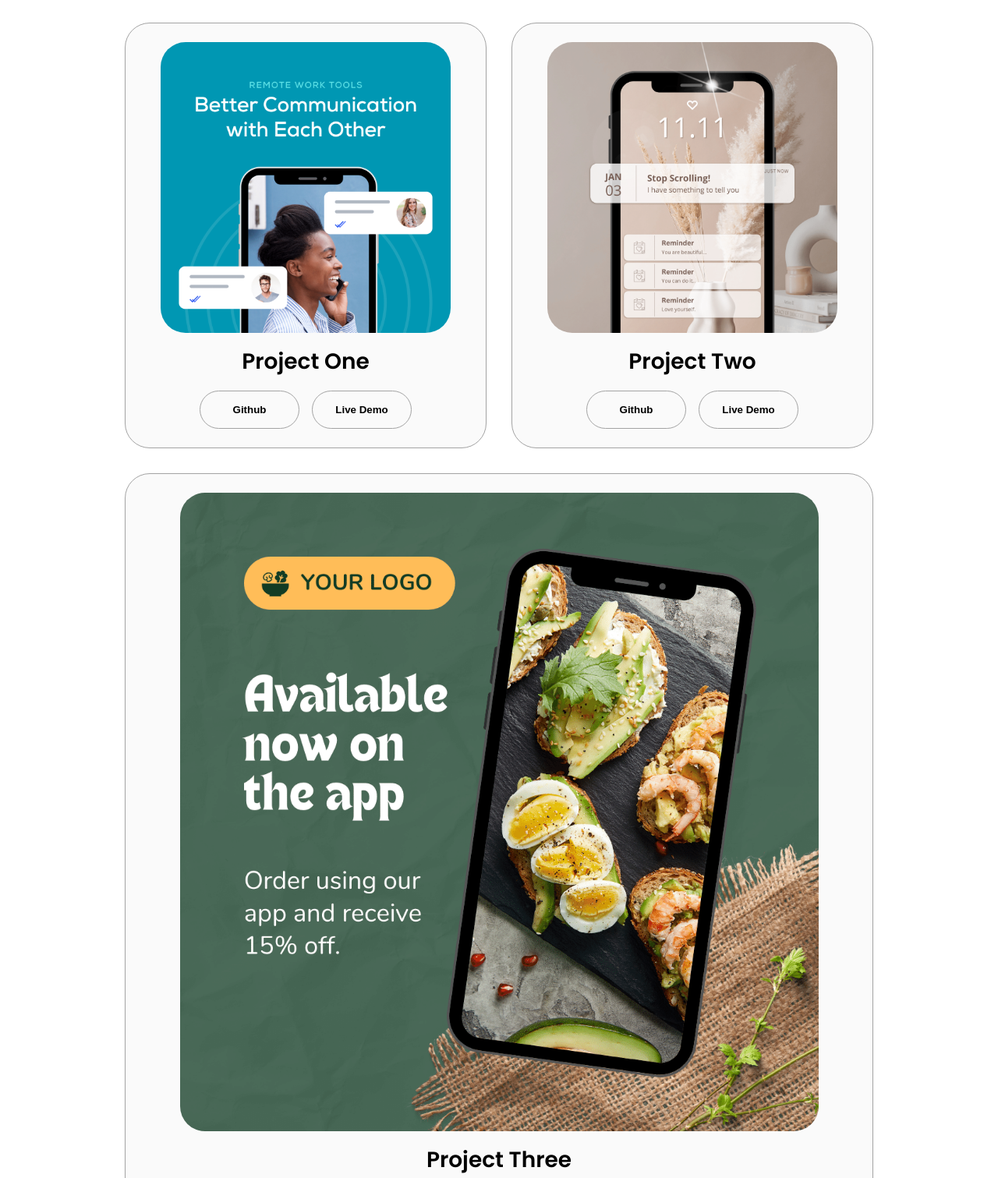
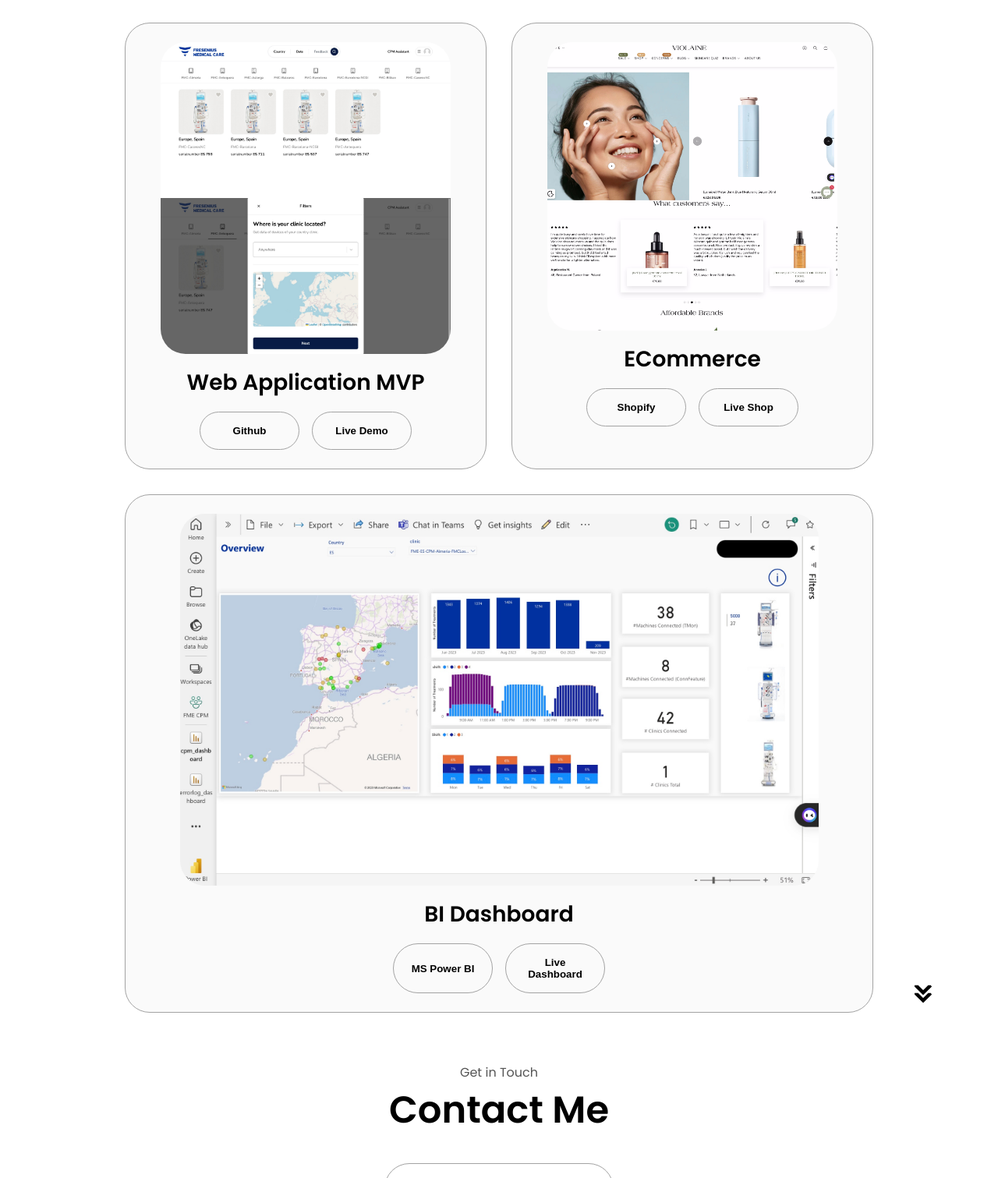
Before and after one commit to jeeyu96/responsive_portfolio, a plain HTML site: page index.html in a window 1280 px wide. Shown: the part 2660-4171 px from the top of the page at 78% size. Drawn offline with Linux system fonts and the light colour scheme.

Commit message:
add project content

```diff
--- a/index.html
+++ b/index.html
@@ -245,22 +245,22 @@
             <div class="details-container color-container">
               <div class="article-container">
                 <img
-                  src="./assets/project-1.png"
+                  src="./assets/cpm-app.png"
                   alt="Project 1"
                   class="project-img"
                 />
               </div>
-              <h2 class="experience-sub-title project-title">Project One</h2>
+              <h2 class="experience-sub-title project-title"> Web Application MVP</h2>
               <div class="btn-container">
                 <button
                   class="btn btn-color-2 project-btn"
-                  onclick="location.href='https://github.com/'"
+                  onclick="location.href='https://github.com/jeeyu96/cpm_webapp_mvp'"
                 >
                   Github
                 </button>
                 <button
                   class="btn btn-color-2 project-btn"
-                  onclick="location.href='https://github.com/'"
+                  onclick="location.href=''"
                 >
                   Live Demo
                 </button>
@@ -269,48 +269,48 @@
             <div class="details-container color-container">
               <div class="article-container">
                 <img
-                  src="./assets/project-2.png"
-                  alt="Project 2"
+                  src="./assets/violaine-top.jpg"
+                  alt="Project VIOLAINE"
                   class="project-img"
                 />
               </div>
-              <h2 class="experience-sub-title project-title">Project Two</h2>
+              <h2 class="experience-sub-title project-title">ECommerce</h2>
               <div class="btn-container">
                 <button
                   class="btn btn-color-2 project-btn"
-                  onclick="location.href='https://github.com/'"
+                  onclick="location.href='https://admin.shopify.com/store/sation-store'"
                 >
-                  Github
+                  Shopify
                 </button>
                 <button
                   class="btn btn-color-2 project-btn"
-                  onclick="location.href='https://github.com/'"
+                  onclick="location.href='https://violaine.shop/'"
                 >
-                  Live Demo
+                  Live Shop
                 </button>
               </div>
             </div>
             <div class="details-container color-container">
               <div class="article-container">
                 <img
-                  src="./assets/project-3.png"
+                  src="./assets/dashboard-bi.jpg"
                   alt="Project 3"
                   class="project-img"
                 />
               </div>
-              <h2 class="experience-sub-title project-title">Project Three</h2>
+              <h2 class="experience-sub-title project-title">BI Dashboard</h2>
               <div class="btn-container">
                 <button
                   class="btn btn-color-2 project-btn"
-                  onclick="location.href='https://github.com/'"
+                  onclick="location.href='https://powerbi.microsoft.com/de-de/'"
                 >
-                  Github
+                  MS Power BI
                 </button>
                 <button
                   class="btn btn-color-2 project-btn"
-                  onclick="location.href='https://github.com/'"
+                  onclick="location.href=''"
                 >
-                  Live Demo
+                  Live Dashboard
                 </button>
               </div>
             </div>
```
Also changed, not shown: assets/cpm-app-homepage.png (added), assets/cpm-app-locationpage.png (added), assets/cpm-app.png (added), assets/dashboard-bi.jpg (added), assets/violaine-top.jpg (added), assets/violaine.png (added), 1 other file.
